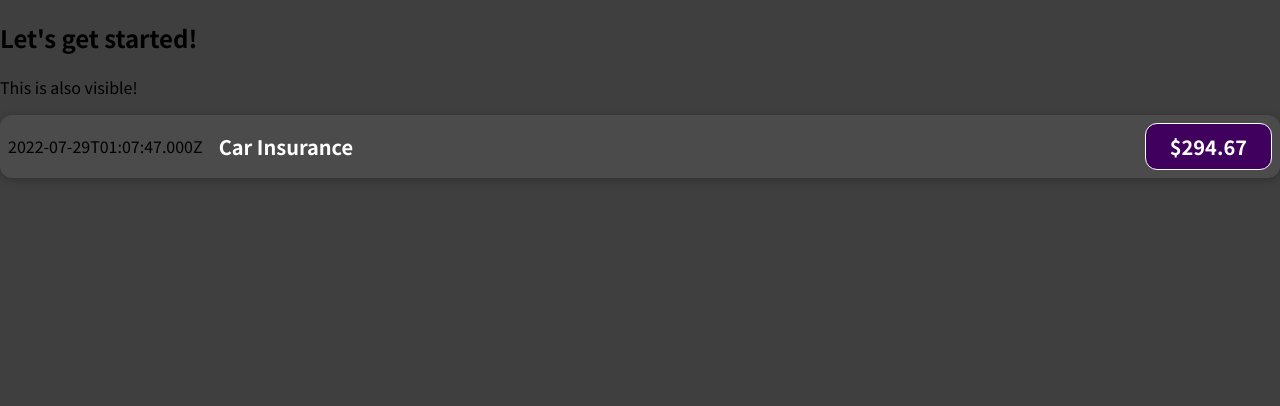
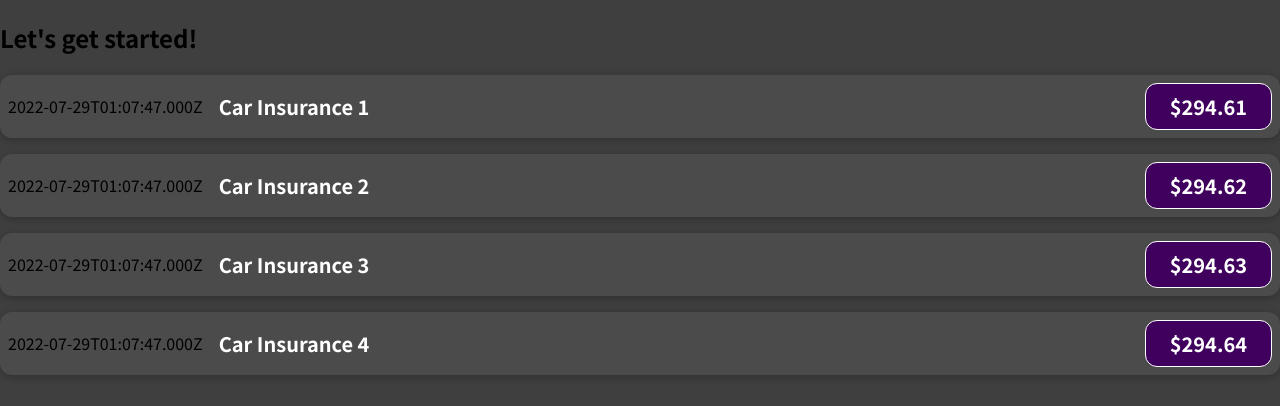
Before and after one commit to carehs12/react-course, a JavaScript app: page / in a window 1280 px wide. Shown: the top 406 px of the page. Built offline with nearby package versions, Linux system fonts and the light colour scheme.

Commit message:
feat: added props to ExpenseItem component

```diff
--- a/src/App.js
+++ b/src/App.js
@@ -1,11 +1,36 @@
 import ExpenseItem from "./components/ExpenseItem";
 
 function App() {
+   const expenses = [
+      { id: "e1", title: "Car Insurance 1", amount: 294.61, date: new Date() },
+      { id: "e2", title: "Car Insurance 2", amount: 294.62, date: new Date() },
+      { id: "e3", title: "Car Insurance 3", amount: 294.63, date: new Date() },
+      { id: "e4", title: "Car Insurance 4", amount: 294.64, date: new Date() },
+   ];
+
    return (
       <div>
          <h2>Let's get started!</h2>
-         <p>This is also visible!</p>
-         <ExpenseItem></ExpenseItem>
+         <ExpenseItem
+            title={expenses[0].title}
+            amount={expenses[0].amount}
+            date={expenses[0].date}
+         ></ExpenseItem>
+         <ExpenseItem
+            title={expenses[1].title}
+            amount={expenses[1].amount}
+            date={expenses[1].date}
+         ></ExpenseItem>
+         <ExpenseItem
+            title={expenses[2].title}
+            amount={expenses[2].amount}
+            date={expenses[2].date}
+         ></ExpenseItem>
+         <ExpenseItem
+            title={expenses[3].title}
+            amount={expenses[3].amount}
+            date={expenses[3].date}
+         ></ExpenseItem>
       </div>
    );
 }
--- a/src/components/ExpenseItem.js
+++ b/src/components/ExpenseItem.js
@@ -1,17 +1,12 @@
 import "./ExpenseItem.css";
 
-function ExpenseItem() {
-   const EXPENSE_DATE = new Date();
-   const EXPENSE_TITLE = 'Car Insurance';
-   const EXPENSE_AMOUNT = 294.67;
-
-
+function ExpenseItem(props) {
    return (
       <div className="expense-item">
-         <div>{EXPENSE_DATE.toISOString()}</div>
+         <div>{props.date.toISOString()}</div>
          <div className="expense-item__description">
-            <h2>{EXPENSE_TITLE}</h2>
-            <div className="expense-item__price">${EXPENSE_AMOUNT}</div>
+            <h2>{props.title}</h2>
+            <div className="expense-item__price">${props.amount}</div>
          </div>
       </div>
    );
```
